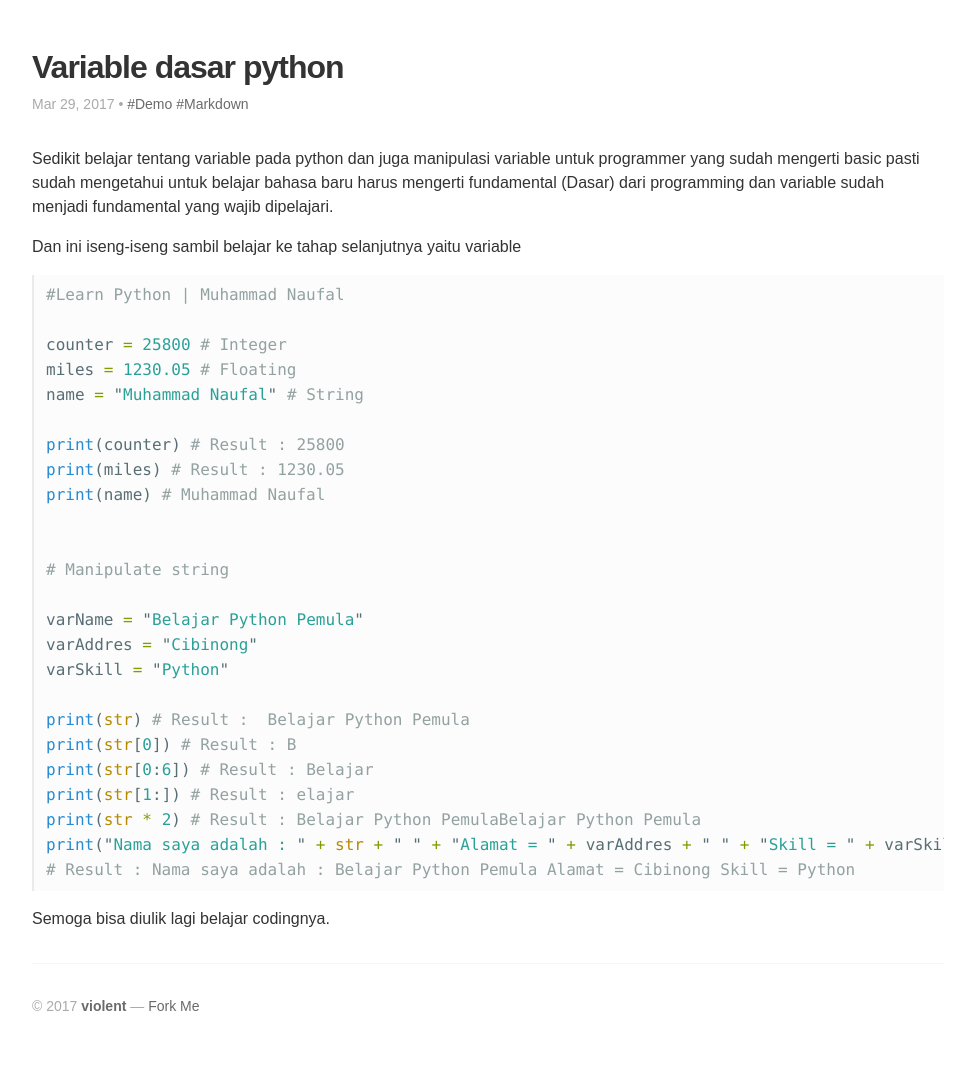
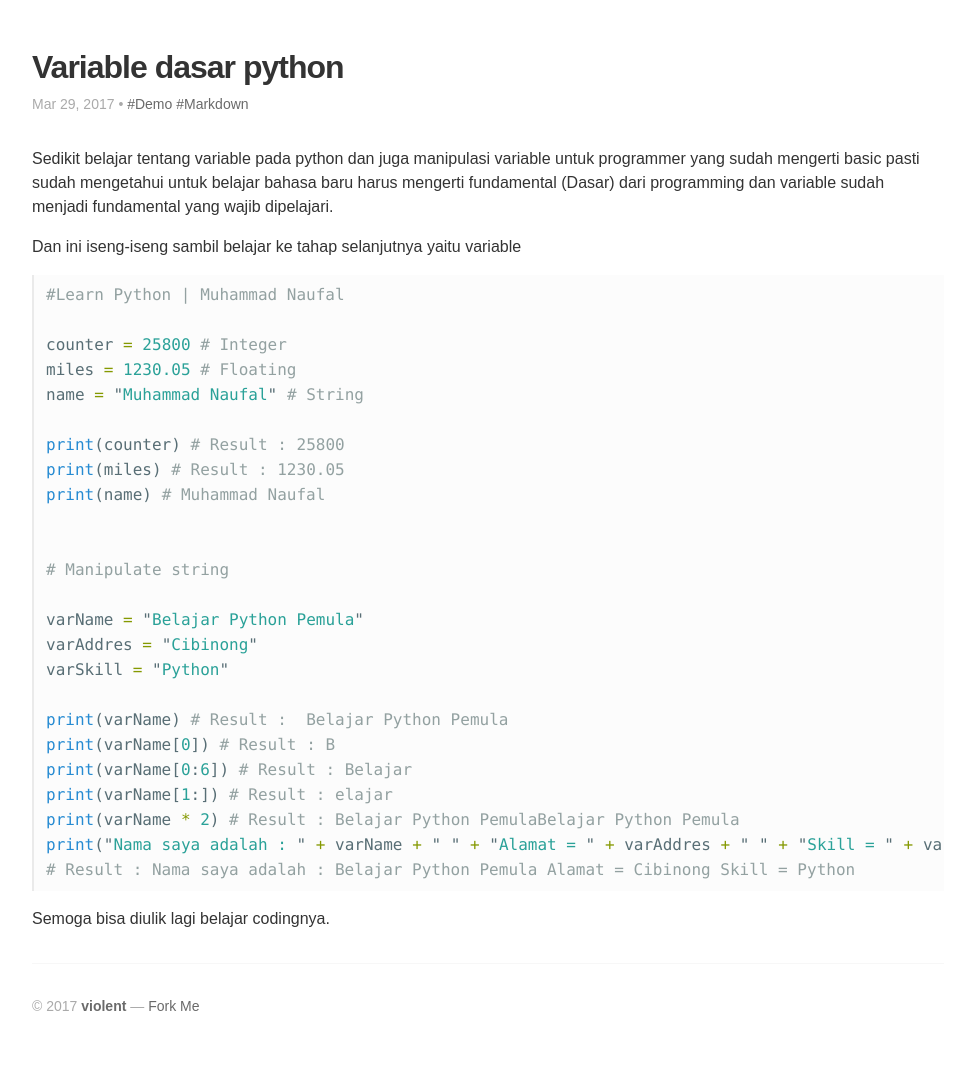
Before and after one commit to naufaltrix/naufaltrix.github.io, a Jekyll site: the page built from _posts/2017-03-29-variable-dasar-python.md, in a window 1280 px wide. Shown: the whole page, without its empty margins (8-983 px from the left). Built offline with Jekyll 4.4.1, drawn with Linux system fonts in a browser that asks for light colours; some web fonts are replaced; comment, search, counter and statistics services are not loaded.

Commit message:
Update 2017-03-29-variable-dasar-python.md

````diff
--- a/_posts/2017-03-29-variable-dasar-python.md
+++ b/_posts/2017-03-29-variable-dasar-python.md
@@ -30,12 +30,12 @@ varName = "Belajar Python Pemula"
 varAddres = "Cibinong"
 varSkill = "Python"
 
-print(str) # Result :  Belajar Python Pemula
-print(str[0]) # Result : B
-print(str[0:6]) # Result : Belajar
-print(str[1:]) # Result : elajar
-print(str * 2) # Result : Belajar Python PemulaBelajar Python Pemula
-print("Nama saya adalah : " + str + " " + "Alamat = " + varAddres + " " + "Skill = " + varSkill)
+print(varName) # Result :  Belajar Python Pemula
+print(varName[0]) # Result : B
+print(varName[0:6]) # Result : Belajar
+print(varName[1:]) # Result : elajar
+print(varName * 2) # Result : Belajar Python PemulaBelajar Python Pemula
+print("Nama saya adalah : " + varName + " " + "Alamat = " + varAddres + " " + "Skill = " + varSkill)
 # Result : Nama saya adalah : Belajar Python Pemula Alamat = Cibinong Skill = Python
 ```
 
````
